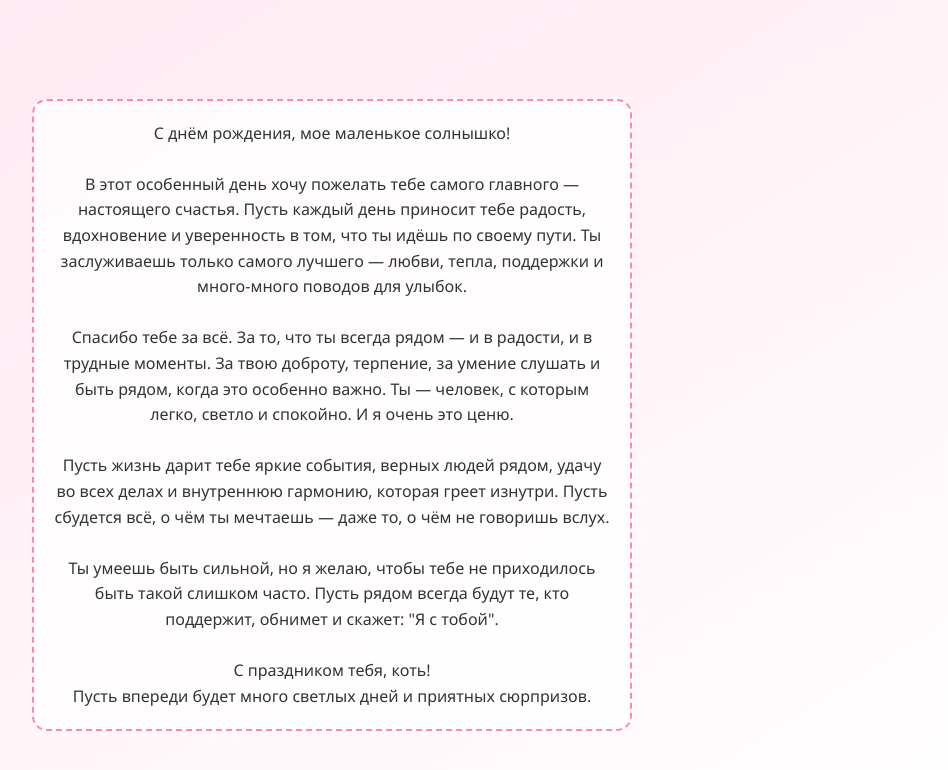
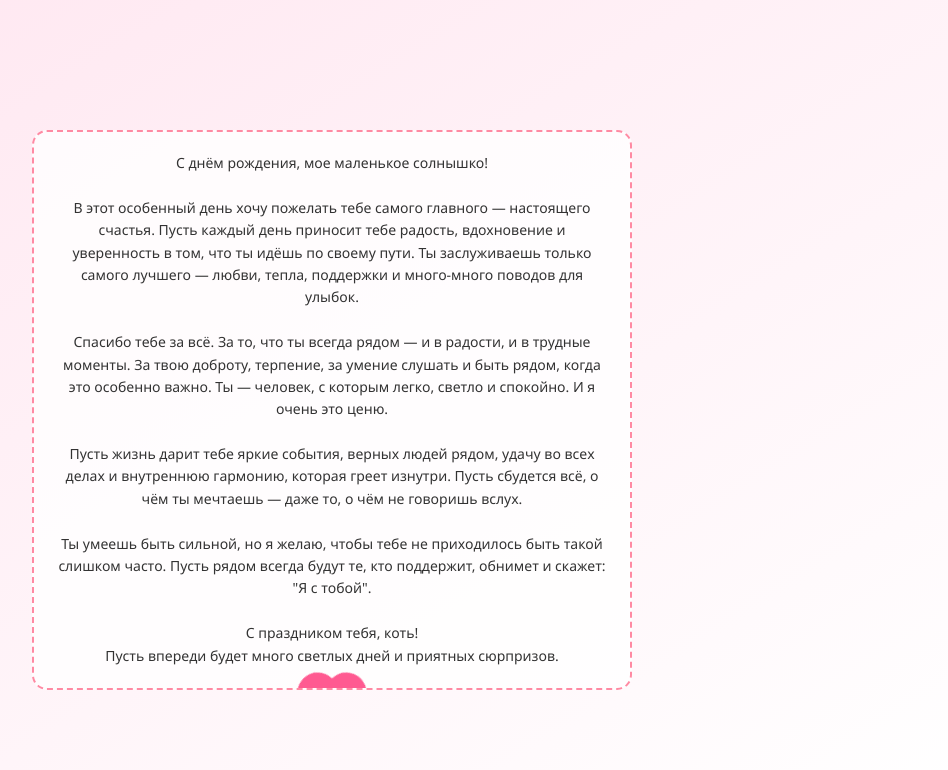
Before and after one commit to 123rqqweqrtq/birthday-site, a plain HTML site: page index.html in a window 1280 px wide. Both pictures are taken after a click on the button "Твой день!". Shown: the whole page, without its empty margins (308-1256 px from the left). Drawn offline with Linux system fonts and the light colour scheme.

Commit message:
Update index.html

```diff
--- a/index.html
+++ b/index.html
@@ -2,13 +2,13 @@
 <html lang="ru">
 <head>
   <meta charset="UTF-8" />
-  <meta name="viewport" content="width=device-width, initial-scale=1.0" />
+  <meta name="viewport" content="width=device-width, initial-scale=1.0"/>
   <title>С Днём Рождения!</title>
   <style>
     * {
+      box-sizing: border-box;
       margin: 0;
       padding: 0;
-      box-sizing: border-box;
     }
 
     body {
@@ -18,8 +18,8 @@
       justify-content: center;
       align-items: center;
       height: 100vh;
+      padding: 20px;
       overflow: hidden;
-      padding: 20px;
     }
 
     #container {
@@ -47,16 +47,60 @@
 
     #message {
       display: none;
-      margin-top: 30px;
+      margin-top: 20px;
       padding: 20px;
       border: 2px dashed #ff8aa3;
       border-radius: 15px;
       background-color: rgba(255, 255, 255, 0.8);
-      font-size: 16px;
+      font-size: 14px;
       color: #333;
       line-height: 1.6;
-      max-height: 80vh;
+      animation: fadeIn 1s ease-in-out;
+      max-height: 70vh;
       overflow-y: auto;
+    }
+
+    .heart {
+      margin-top: 20px;
+      width: 40px;
+      height: 40px;
+      background-color: #ff5a91;
+      position: relative;
+      transform: rotate(-45deg);
+      animation: pulse 1s infinite;
+      margin-left: auto;
+      margin-right: auto;
+    }
+
+    .heart::before,
+    .heart::after {
+      content: "";
+      width: 40px;
+      height: 40px;
+      background-color: #ff5a91;
+      border-radius: 50%;
+      position: absolute;
+    }
+
+    .heart::before {
+      top: -20px;
+      left: 0;
+    }
+
+    .heart::after {
+      left: 20px;
+      top: 0;
+    }
+
+    @keyframes fadeIn {
+      from { opacity: 0; transform: translateY(20px); }
+      to { opacity: 1; transform: translateY(0); }
+    }
+
+    @keyframes pulse {
+      0% { transform: scale(1) rotate(-45deg); }
+      50% { transform: scale(1.1) rotate(-45deg); }
+      100% { transform: scale(1) rotate(-45deg); }
     }
 
     @media (max-width: 600px) {
@@ -66,7 +110,7 @@
       }
 
       #message {
-        font-size: 15px;
+        font-size: 13px;
       }
     }
   </style>
@@ -75,7 +119,8 @@
   <div id="container">
     <button id="showBtn">Твой день!</button>
     <div id="message">
-      <p>С днём рождения, мое маленькое солнышко!<br><br>
+      <p>
+        С днём рождения, мое маленькое солнышко!<br><br>
         В этот особенный день хочу пожелать тебе самого главного — настоящего счастья.
         Пусть каждый день приносит тебе радость, вдохновение и уверенность в том, что ты идёшь по своему пути.
         Ты заслуживаешь только самого лучшего — любви, тепла, поддержки и много-много поводов для улыбок.<br><br>
@@ -88,7 +133,9 @@
         Ты умеешь быть сильной, но я желаю, чтобы тебе не приходилось быть такой слишком часто.
         Пусть рядом всегда будут те, кто поддержит, обнимет и скажет: "Я с тобой".<br><br>
         С праздником тебя, коть!<br>
-      Пусть впереди будет много светлых дней и приятных сюрпризов.</p>
+        Пусть впереди будет много светлых дней и приятных сюрпризов.
+      </p>
+      <div class="heart"></div>
     </div>
   </div>
 
```
Lines whose indentation alone changed are shown as unchanged.
